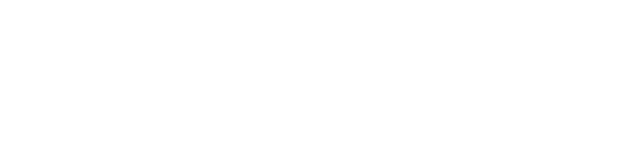
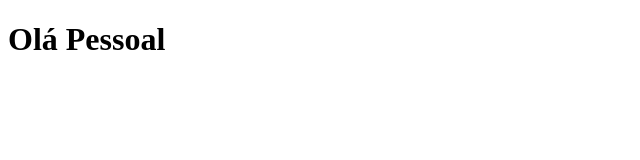
Before and after one commit to adaltofadergs/workshop_git, a plain HTML site: page index.html in a window 1280 px wide. Shown: the whole page, without its empty margins (0-640 px from the left). Drawn offline with Linux system fonts and the light colour scheme.

Commit message:
Alteração na página inicial

```diff
--- a/index.html
+++ b/index.html
@@ -3,9 +3,10 @@
 <head>
     <meta charset="UTF-8">
     <meta name="viewport" content="width=device-width, initial-scale=1.0">
-    <title>Document</title>
+    <title>Workshop de Git</title>
+    <!-- Comentário -->
 </head>
 <body>
-
+    <h1>Olá Pessoal</h1>
 </body>
 </html>
```
